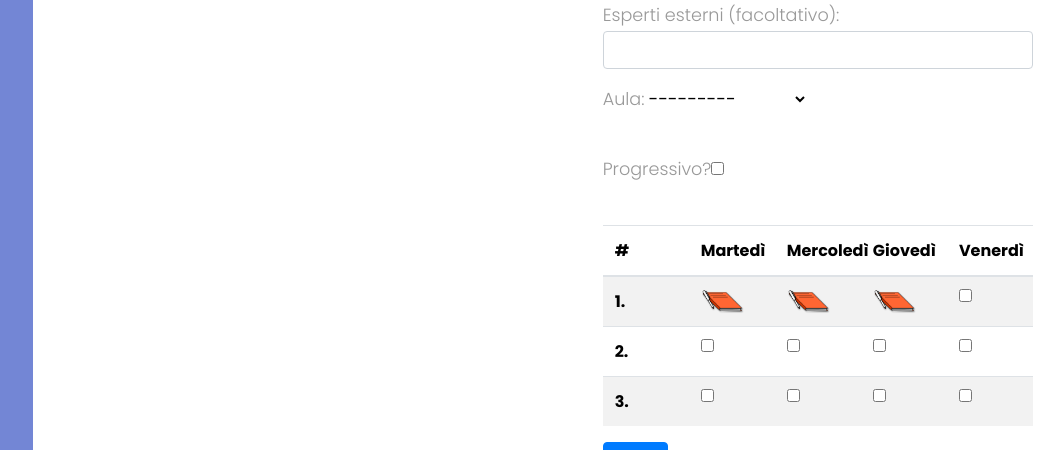
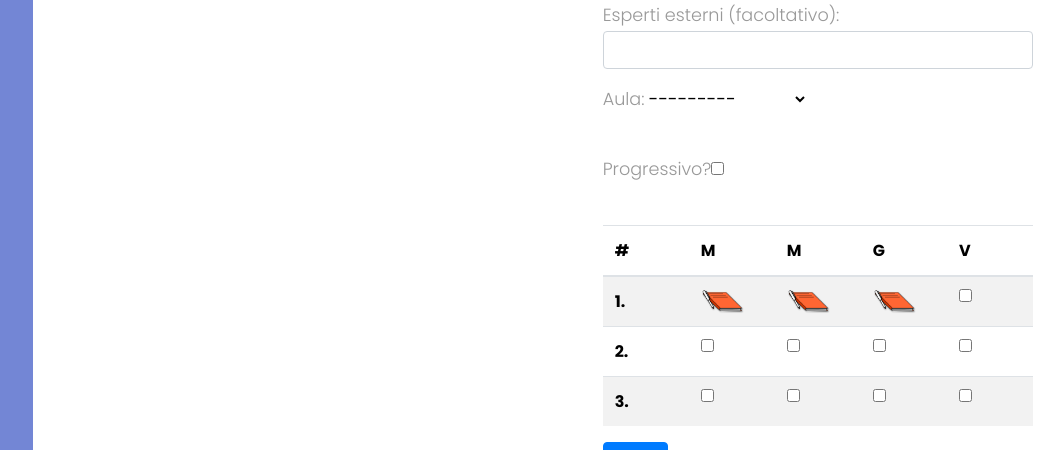
Before and after one commit to Ro0t-set/SetFlex-CodiceBrutto-18-19, a Django app: page /crea/ in a window 1280 px wide. Shown: the part 1142-1592 px from the top of the page, without its empty margins (217-1280 px from the left). Run offline with Django 3.2, Linux system fonts and the light colour scheme; a user stored in the database is signed in; data comes from the database, SQL or seed files in the repository; both versions use the stored data as it was after the commit; some libraries are stand-ins or nearby versions.

Commit message:
UI changes

```diff
--- a/app/templates/corsi/crea.html
+++ b/app/templates/corsi/crea.html
@@ -49,10 +49,10 @@
           <thead>
             <tr>
               <th scope="col">#</th>
-              <th scope="col">Martedì</th>
-              <th scope="col">Mercoledì</th>
-              <th scope="col">Giovedì</th>
-              <th scope="col">Venerdì</th>
+              <th scope="col">M</th>
+              <th scope="col">M</th>
+              <th scope="col">G</th>
+              <th scope="col">V</th>
             </tr>
           </thead>
 
```
Also changed, not shown: app/templates/corsi/tabelle.html (+1 -34 lines), db.sqlite3.
